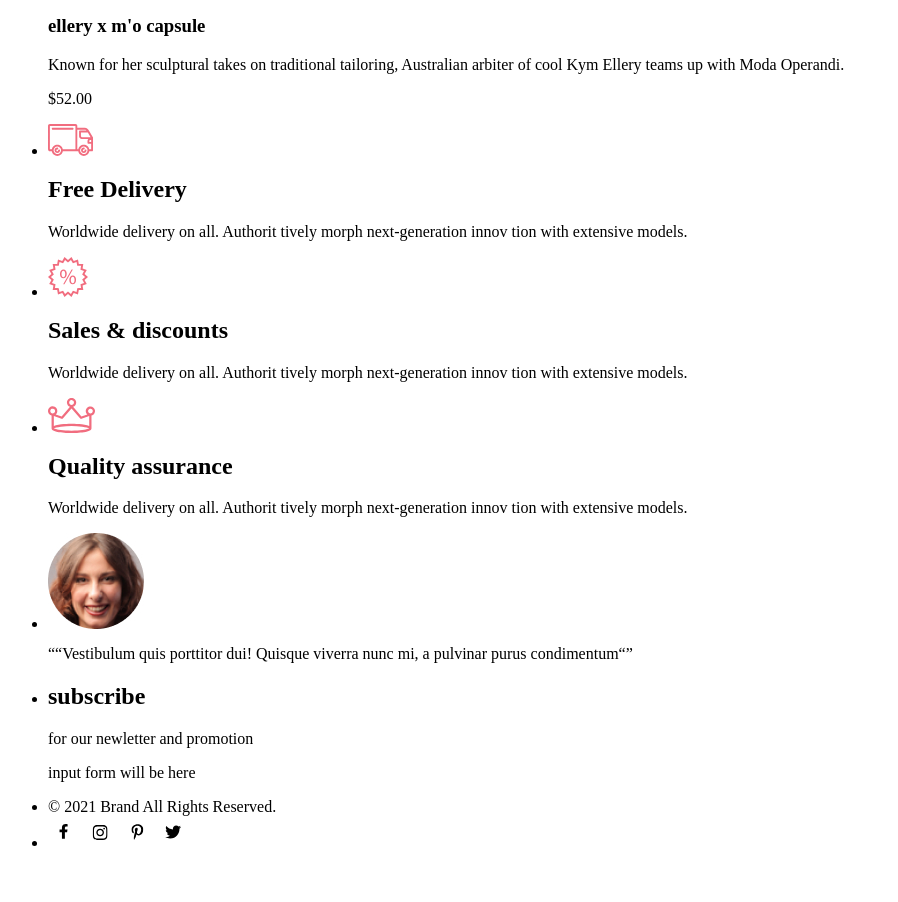
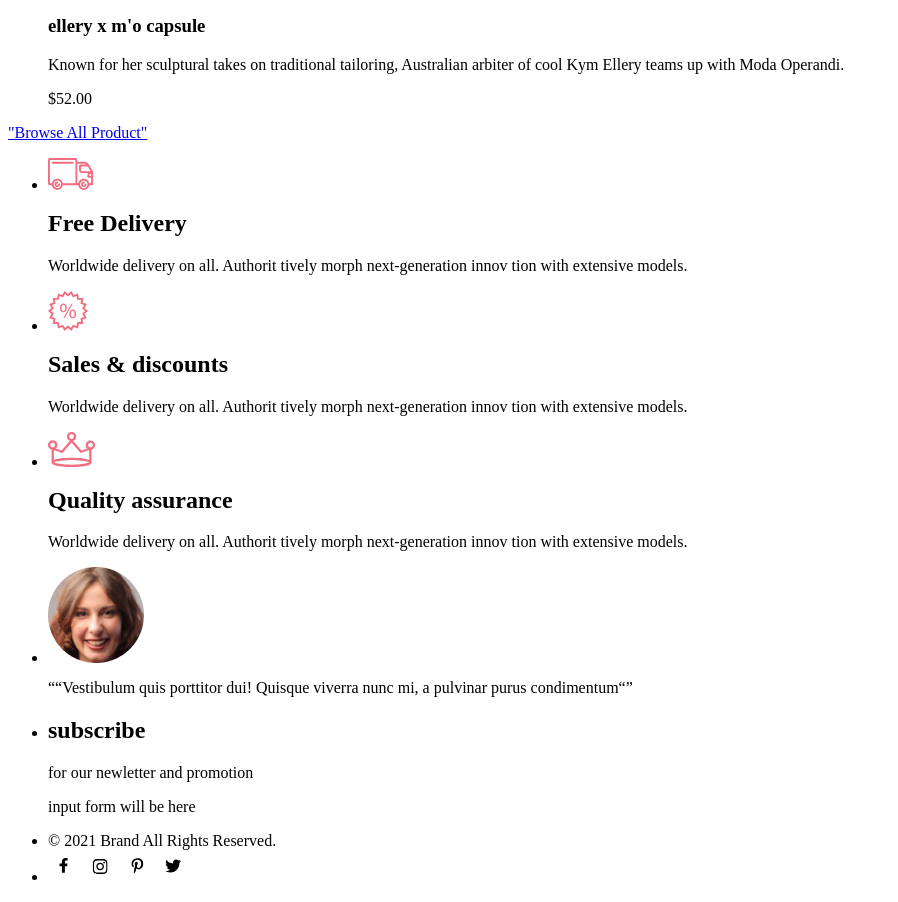
Before and after one commit to LonelySadhu/fashion-shop, a plain HTML site: page index.html in a window 1280 px wide. Shown: the part 6034-6936 px from the top of the page, without its empty margins (0-898 px from the left). Before the commit the page ends 6902 px from the top, so only its background shows below. Drawn offline with Linux system fonts and the light colour scheme.

Commit message:
fixed after pull request

```diff
--- a/index.html
+++ b/index.html
@@ -112,7 +112,7 @@
                     <p>&#36;52.00</p>
                 </li>
             </ul>
-            <a href="Browse All Product"></a>
+            <a href="#">"Browse All Product"</a>
         </section>
     </main>
     <footer>
@@ -152,10 +152,10 @@
             <ul>
                 <li>&copy; 2021 Brand All Rights Reserved.</li>
                 <li>
-                    <img src="img/facebook_logo.svg" alt="social logo">
-                    <img src="img/insta_logo.svg" alt="social logo">
-                    <img src="img/d_logo.svg" alt="social logo">
-                    <img src="img/twit_logo.svg" alt="social logo">
+                    <a href="#"><img src="img/facebook_logo.svg" alt="social logo"></a>
+                    <a href="#"><img src="img/insta_logo.svg" alt="social logo"></a>
+                    <a href="#"><img src="img/d_logo.svg" alt="social logo"></a>
+                    <a href="#"><img src="img/twit_logo.svg" alt="social logo"></a>
                 </li>
             </ul>
         </section>
```
